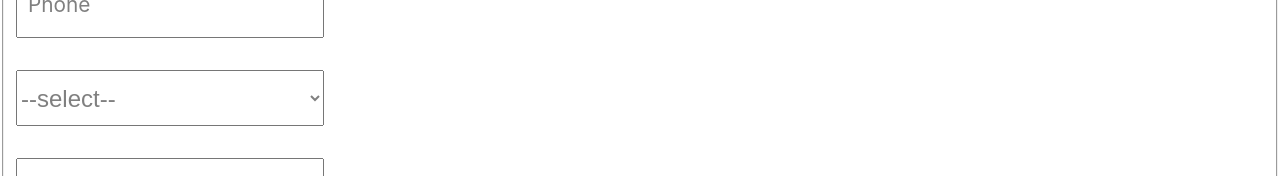
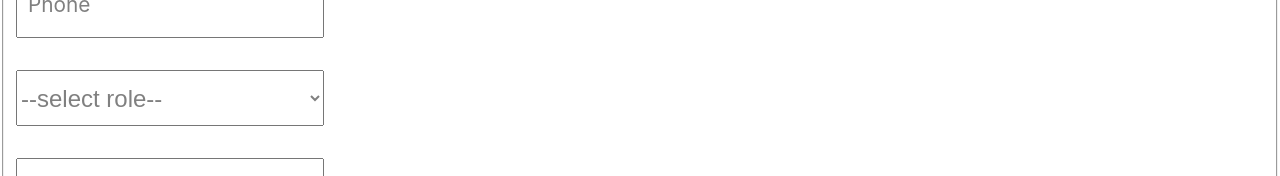
Before and after one commit to AnukoolFS1/MessagingApp, a React (Vite) app in the folder frontend/: page /chatapp/signup in a window 1280 px wide. Shown: the part 512-688 px from the top of the page. Built offline with nearby package versions, Linux system fonts and the light colour scheme.

Commit message:
continuening again after understanding the auths

```diff
--- a/frontend/src/sign(in+up)/Signup.tsx
+++ b/frontend/src/sign(in+up)/Signup.tsx
@@ -66,7 +66,7 @@ export default function Signup({ className }: Props) {
         setValue(e.target.value)
         handleUserInput(e)
     }
-    const role: string[] = ["--select--", 'Teacher', "Student", "Institute"]
+    const role: string[] = ["--select role--", 'Teacher', "Student", "Institute"]
 
     return (
         <div>
```
